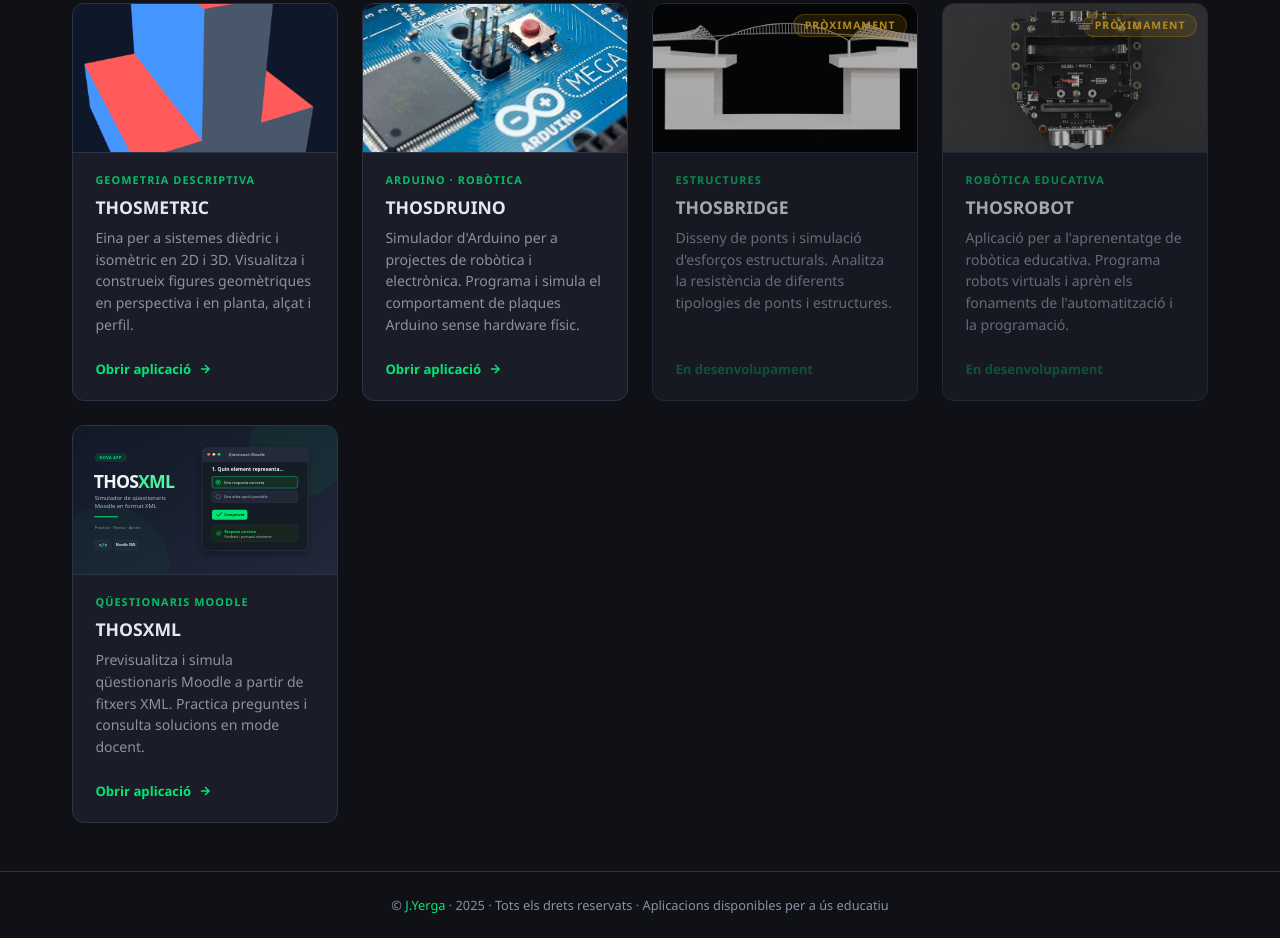
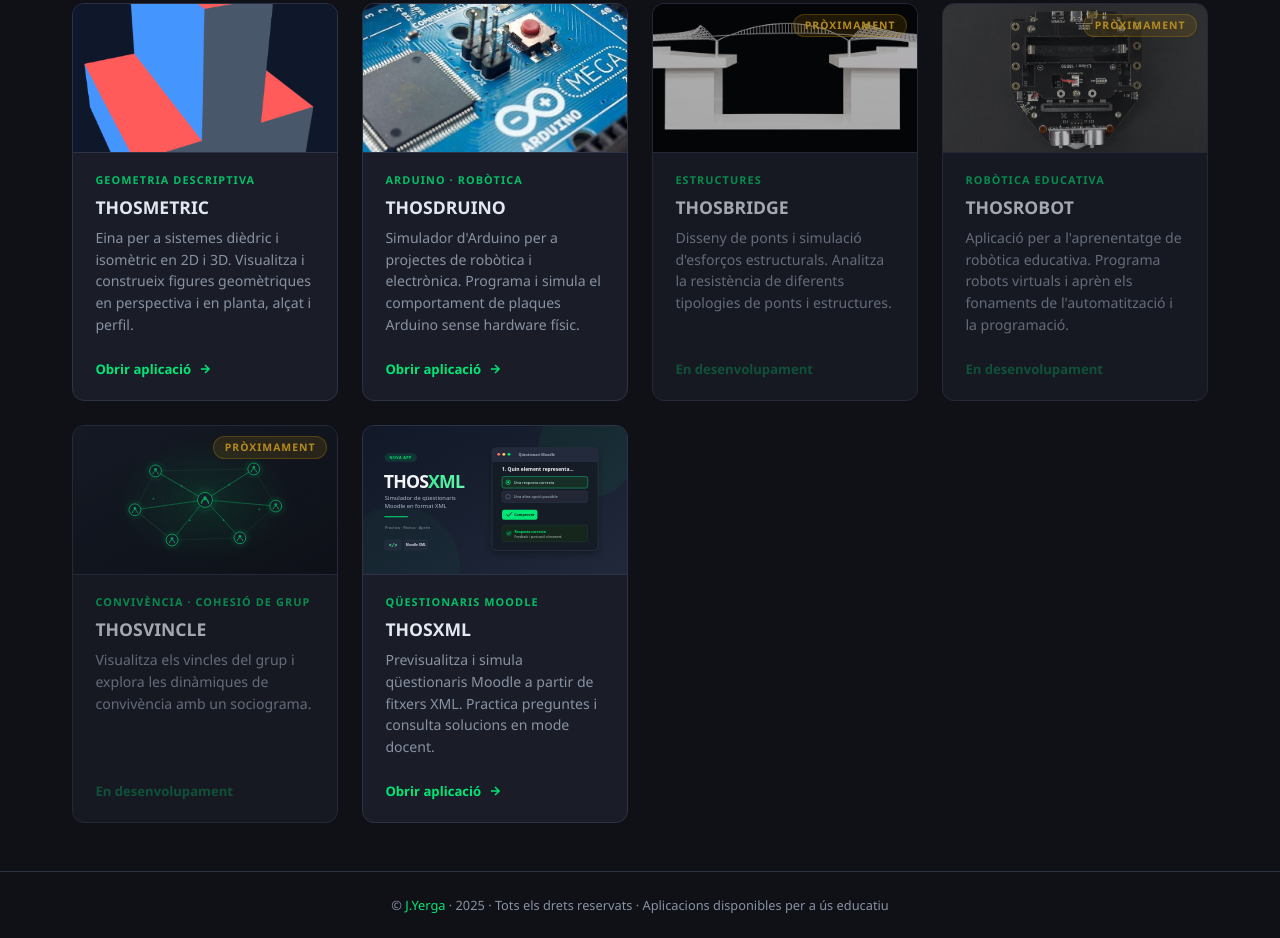
Before and after one commit to dep-tecno/THOSAPPS, a plain HTML site: page index.html in a window 1280 px wide. Shown: the part 539-1477 px from the top of the page. Drawn offline with Linux system fonts and the light colour scheme.

Commit message:
Add THOSVINCLE to homepage

```diff
--- a/index.html
+++ b/index.html
@@ -424,6 +424,20 @@
       </div>
     </div>
 
+    <!-- THOSVINCLE (pròximament) -->
+    <div class="card card-soon">
+      <div class="card-img">
+        <img src="thosvincle.svg" alt="Sociograma visual de relacions dins d'un grup">
+        <span class="card-soon-badge">Pròximament</span>
+      </div>
+      <div class="card-body">
+        <span class="card-tag">Convivència · Cohesió de grup</span>
+        <div class="card-title">THOSVINCLE</div>
+        <div class="card-desc">Visualitza els vincles del grup i explora les dinàmiques de convivència amb un sociograma.</div>
+        <span class="card-btn" style="opacity:0.4">En desenvolupament</span>
+      </div>
+    </div>
+
     <!-- THOSXML -->
     <a class="card" href="thosxml.html">
       <div class="card-img">
```
